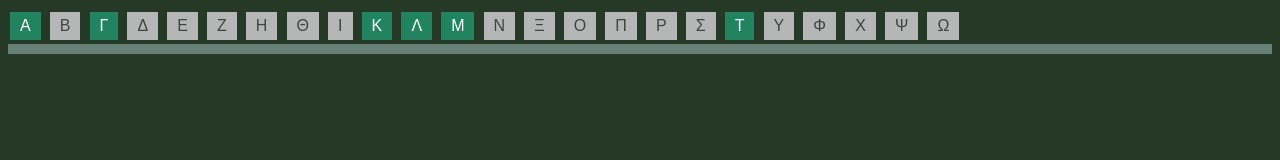
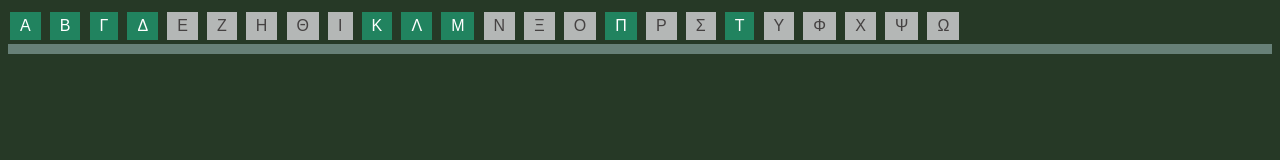
Before and after one commit to mingin2007/lexicon, a plain HTML site: page index.html in a window 1280 px wide. Drawn offline with Linux system fonts and the light colour scheme.

Commit message:
one more step!

```diff
--- a/entries/entries.JSON
+++ b/entries/entries.JSON
@@ -9,9 +9,9 @@
     ]
     },
     {"letter" : "Β",
-    "count" : 0,
+    "count" : 1,
     "entries":[
-        {"lemma":"", "definition":"", "image":""}
+        {"lemma":"βιλαέτι", "definition":"Βιλαέτι είναι αραβική λέξη που δείχνει την λέξη «κυβερνώ» ή εξουσιάζω. Χρησιμοποιήθηκε από τους Τούρκους στην Οθωμανική αυτοκρατορία για να δείξει μία μεγάλη έκταση γης. Η έκτασή του ήταν περίπου όσο είναι σήμερα ένας νόμος που μπορείτε να δείτε στον χάρτη. Ο αρχηγός που έλεγχε το Βιλαέτι λεγόταν Βαλής (τίτλος). Ο Βαλής μπορούσε να διορίσει τους τοπικούς δημάρχους και δημοτικούς συμβούλους.", "image":""}
     ]
     },
 
@@ -23,9 +23,9 @@
     ]
     },
     {"letter" : "Δ",
-    "count" : 0,
+    "count" : 1,
     "entries":[
-        {"lemma":"", "definition":"", "image":""},
+        {"lemma":"Δήμος", "definition":"Ο Δήμος είναι μια ομάδα ανθρώπων που εργάζονται για να φροντίσουν μια συγκεκριμένη περιοχή. Αυτή η περιοχή μπορεί να είναι μια πόλη ή δύο, τρία ή περισσότερα χωριά της πατρίδας μας. Αυτή η ομάδα ανθρώπων έχει έναν αρχηγό, που είναι ο επικεφαλής τους, τους οργανώνει και λέει τι θα κάνει ο καθένας τους για να φροντίσουν την περιοχή τους. Για να έχουν το δικαίωμα να ασχοληθούν με την φροντίδα του τόπου τους, πρέπει να γίνουν εκλογές δηλαδή να τους ψηφίσουν (διαλέξουν) οι πολίτες της περιοχής τους. Αν εκλεγούν, ο επικεφαλής της ομάδας λέγεται Δήμαρχος και οι συνεργάτες του λέγονται δημοτικοί σύμβουλοι. Ο δήμος πρέπει να φροντίσει τοπικά ζητήματα που απασχολούν τους πολίτες της περιοχής του. Τέτοια είναι τα σχολικά κτήρια, η καθαριότητα των δήμων, η συλλογή (μάζεμα) των σκουπιδιών, η συντήρηση και η κατασκευή δρόμων, ο φωτισμός στο οδικό δίκτυο, φροντίδα για να έχουν όλα τα κτήρια και τα σπίτια της περιοχής του Δήμου. Ο δικός μας δήμος είναι ο Δήμος Θερμαϊκού. Λέγεται έτσι διότι όλη η περιοχή μας (η Κερασιά, η Μηχανιώνα, η Περαία, η Αγία Τριάδα κ.α.) βρίσκεται στον κόλπο του Θερμαϊκού και βρέχεται από τη θάλασσα του Θερμαϊκού κόλπου.", "image":"thermaikos.png"},
         {"lemma":"", "definition":"", "image":""}
     ]
     },
@@ -74,15 +74,15 @@
     {"letter" : "Λ",
     "count" : 2,
     "entries":[
-        {"lemma":"Λοιμοκαθαρτήριο", "definition":"Ο χώρος όπου έφταναν όλοι οι πρόσφυγες, για να ελεγχούν μήπως έχουν μεταδοτικές αρρώστιες. Βρίσκεται στην Καλαμριά της Θεσσαλονίκης, στο σημερινό Καραμπουρνάκι.", "image":"loimokathartirio.jpg"},
+        {"lemma":"Λοιμοκαθαρτήριο", "definition":"Είναι ένας απομονωμένος χώρος, συνήθως σε λιμάνι. Σε εποχή που υπήρχαν αρρώστιες και επιδημίες δεν άφηναν τους επιβάτες και τα φορτία (εμπορεύματα) να κατεβούν στο λιμάνι και να κυκλοφορήσουν ελεύθερα. Φοβούνταν μήπως έχουν κάποια μεταδοτική αρρώστια. Έτσι το καράβι και οι άνθρωποι που ήταν σ’ αυτό απομονώνονταν σε ένα σημείο του λιμανιού, που το λέγανε λοιμοκαθαρτήριο, για να μη μεταδοθεί κάποια πιθανή αρρώστια από το καράβι. Στην Ελλάδα τον 19ο και 20ο αιώνα, τα λοιμοκαθαρτήρια λειτουργούσαν ως κέντρα απομόνωσης. Οι πρόσφυγες που ήρθαν με την ανταλλαγή πληθυσμών πέρασαν από το λοιμοκαθαρτήριο. Στην περιοχή μας το λοιμοκαθαρτήριο λειτουργούσε στην Καλαμαριά, στην περιοχή που  σήμερα λέγεται Καραμπουρνάκι. λοιμοκαθαρτήριο = λοιμός (επιδημία) + καθαρίζω.", "image":"loimokathartirio.jpg"},
         {"lemma":"Κιουτσούκ Καραμπουρνού", "definition":"Έτσι λεγόταν, πριν φύγουν οι Τούρκοι, το τσιφλίκι που υπήρχε στην περιοχή που αργότερα έγινε το χωριό μας, η Νέα Κερασιά", "image":""}
     ]
     },
     {"letter" : "Μ",
     "count" : 2,
     "entries":[
-        {"lemma":"Μουχτάρης", "definition":"Η τουρκική ονομασία του χωριού «Κερασιά» της Ανατολικής Θράκης.", "image":""},
-        {"lemma":"Κιουτσούκ Καραμπουρνού", "definition":"Έτσι λεγόταν, πριν φύγουν οι Τούρκοι, το τσιφλίκι που υπήρχε στην περιοχή που αργότερα έγινε το χωριό μας, η Νέα Κερασιά", "image":""}
+        {"lemma":"Μουχτάρης", "definition":"Έτσι λεγόταν ο τοπικός άρχοντας σε ένα χωριό. Ο κοτζαμπάσης.", "image":""},
+        {"lemma":"Μπέης ή Βέης", "definition":"Μπέης ή Βέης ήταν ανώτερος στρατιωτικός τίτλος που δινόταν στην εποχή της Τουρκοκρατίας. Ο μπέης ήταν αξιωματικός ανώτερος, τον οποίο διόριζε ο Πασάς μιας περιοχής. Ο Πασάς διόριζε μπέηδες συνήθως τα παιδιά του ή τους έμπιστους συνεργάτες. Σε μερικές περιοχές μπέηδες διορίζονταν και Έλληνες Χριστιανοί, όπως γινόταν στη Μάνη. Οι μπέηδες διοικούσαν στρατιωτικά μια περιοχή από το πασαλίκι, σε έκταση όσο είναι σήμερα ένας νομός. Οι μπέηδες ήταν συνήθως μεγάλοι γαιοκτήμονες (είχαν τσιφλίκια) ή κατάγονταν από αριστοκρατική Οθωμανική οικογένεια.", "image":""}
     ]
     },
     {"letter" : "Ν",
@@ -107,10 +107,10 @@
     ]
     },
     {"letter" : "Π",
-    "count" : 0,
+    "count" : 2,
     "entries":[
-        {"lemma":"", "definition":"", "image":""},
-        {"lemma":"", "definition":"", "image":""}
+        {"lemma":"πρόσφυγας", "definition":"Πρόσφυγας είναι ο άνθρωπος που φεύγει από το χωριό του, την πόλη του και τη χώρα του, χωρίς να το θέλει ο ίδιος. Αυτό γίνεται επειδή φοβάται για την ζωή του, την δική του και της οικογένειάς του. Κινδυνεύει η ζωή του και γι’ αυτό φοβάται και αναγκάζεται να φύγει. Ένας άνθρωπος στη χώρα του διώκεται επειδή πιστεύει σε άλλη θρησκεία, έχει ιδέες για την πολιτική και την κοινωνία διαφορετικές απ’ αυτές που θέλουν να επιβάλουν αυτοί που έχουν την εξουσία στην χώρα του. Υπάρχει περίπτωση να γίνεται εμφύλιος πόλεμος και να κινδυνεύει. Κάποιος μπορεί να διώκεται και για την καταγωγή του (διώξεις Εβραίων από τους Γερμανούς). Η Νέα Κερασιά ιδρύθηκε από πρόσφυγες που ήρθαν από την Ανατολική Θράκη.", "image":"prosfuges.jpg"},
+        {"lemma":"προύχοντας ή προεστός ή Κοτζαμπάσης", "definition":"Κατά την περίοδο της Τουρκοκρατίας, τα ελληνικά χωριά τα διοικούσαν (είχαν εξουσία όπως σήμερα ένας Δήμαρχος) κάποιοι Έλληνες που είχαν καλές σχέσεις με τους Τούρκους. Έτσι, σε ένα χωριό ελληνικό υπήρχε και ένας προύχοντας, που φρόντιζε για διάφορα τοπικά ζητήματα. Αυτό που ενδιέφερε τους Τούρκους και έπρεπε να κάνει ο προύχοντας, ήταν να μαζεύει τους φόρους που έπρεπε να πληρώνουν οι Έλληνες στους Τούρκους. Οι προύχοντες ήταν πλούσιοι. Συνήθως είχαν πολλά χωράφια ή ήταν έμποροι που κέρδιζαν πολλά χρήματα. Συνεργάζονταν με τους Τούρκους και εκπροσωπούσαν τους Χριστιανούς στις Οθωμανικές Αρχές. Τον ίδιο ρόλο, το ίδιο έκαναν και οι Δημογέροντες.", "image":""}
     ]
     },
     {"letter" : "Ρ",
--- a/index.html
+++ b/index.html
@@ -2,7 +2,7 @@
 <html>
 <head>
     <meta charset="utf-8">
-    <title>Το γλωσσάριό μας</title>
+    <title>Το γλωσσάριό μας!</title>
     <link rel="stylesheet" type="text/css" href="/css/styles.css">
     <script src="index.js"></script>
 </head>
@@ -33,6 +33,7 @@
     <button>Ψ</button>
     <button>Ω</button>
 </div>
+<div id="kefalida"></div>
 <div id="entries-container"></div>
 </body>
 </html>
--- a/index.js
+++ b/index.js
@@ -52,8 +52,8 @@ function populatePage(words){
     //console.log(data.lexicon[0].letter);
     let container = document.getElementById('entries-container');
     container.textContent = '';
-    //const kefalida = document.getElementById('kefalida');
-    //kefalida.innerHTML = data.letter;
+    const kefalida = document.getElementById('kefalida');
+    kefalida.innerHTML = words.letter;
     for (var i=0; i<words.count; i++){
         const lemma = document.createElement('p');
         const definition = document.createElement('p');
@@ -69,7 +69,7 @@ function populatePage(words){
         entry.appendChild(definition);
         entry.appendChild(imglink);
         container.appendChild(entry);
-        pic.src = "/img/" + (element.image === "" ? "logo.png" : element.image);
+        pic.src = "/img/" + (words.entries[i].image === "" ? "logo.png" : words.entries[i].image);
         imglink.setAttribute('target', "_blank");
         imglink.setAttribute('href', pic.src);
         imglink.id = "img-link";
```
Also changed, not shown: img/IMG_20260223_111321.jpg (added), img/prosfuges.jpg (added), img/prosfugia.jpg (added), img/thermaikos.png (added).
